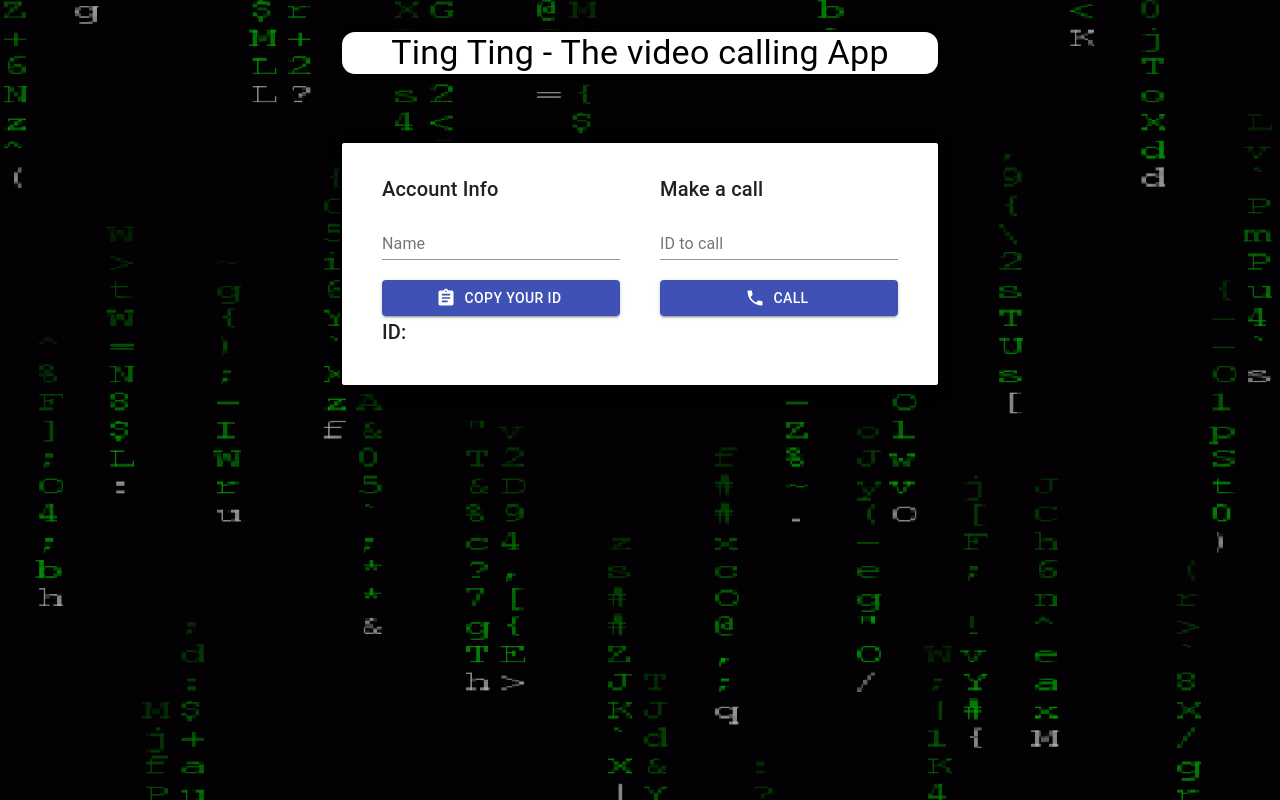
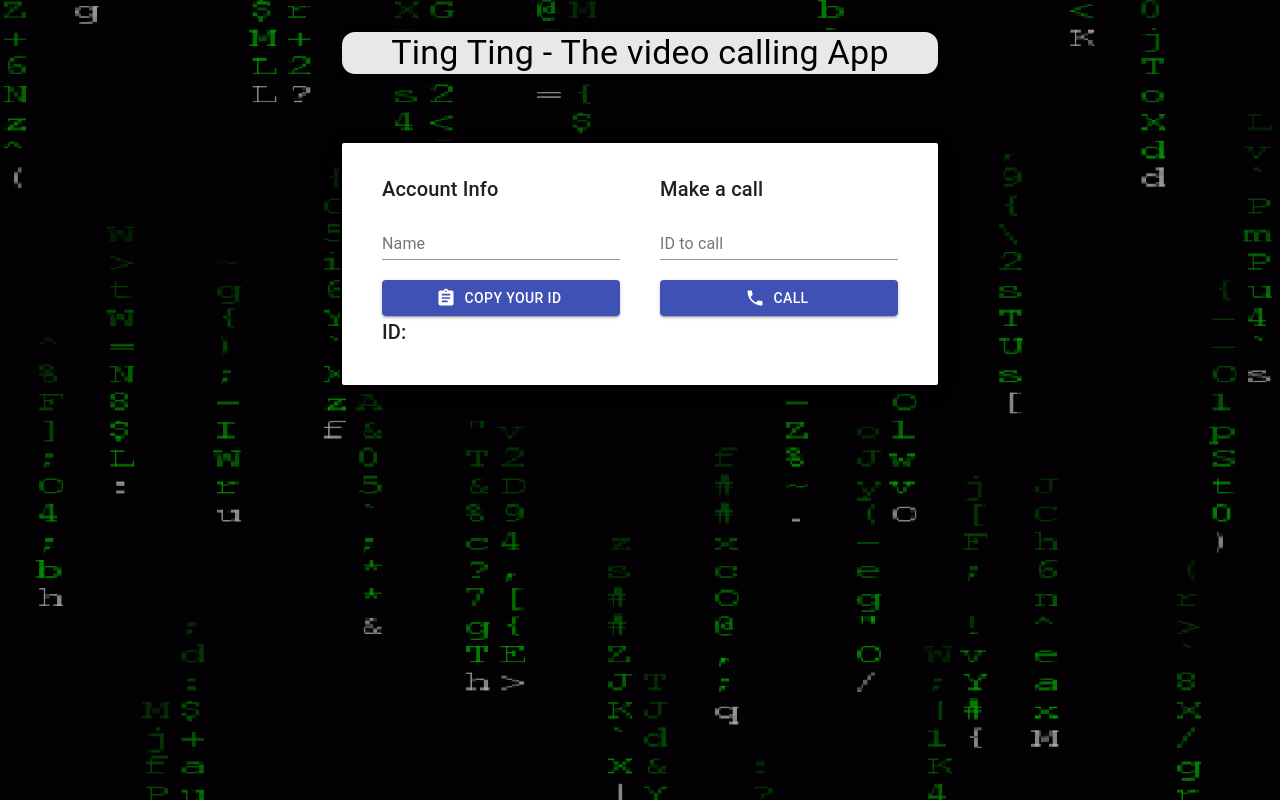
Before and after one commit to saiphani1998/ting-ting, a React (Create React App) app in the folder app/: page / in a window 1280 px wide. Built offline with nearby package versions, Linux system fonts and the light colour scheme; no server answers.

Commit message:
Update background-color of title

```diff
--- a/app/src/App.js
+++ b/app/src/App.js
@@ -16,6 +16,7 @@ const useStyles = makeStyles((theme) => ({
     alignItems: "center",
     width: "600px",
     border: "2px solid black",
+    backgroundColor: "#e8e8e8",
 
     [theme.breakpoints.down("xs")]: {
       width: "90%",
```
